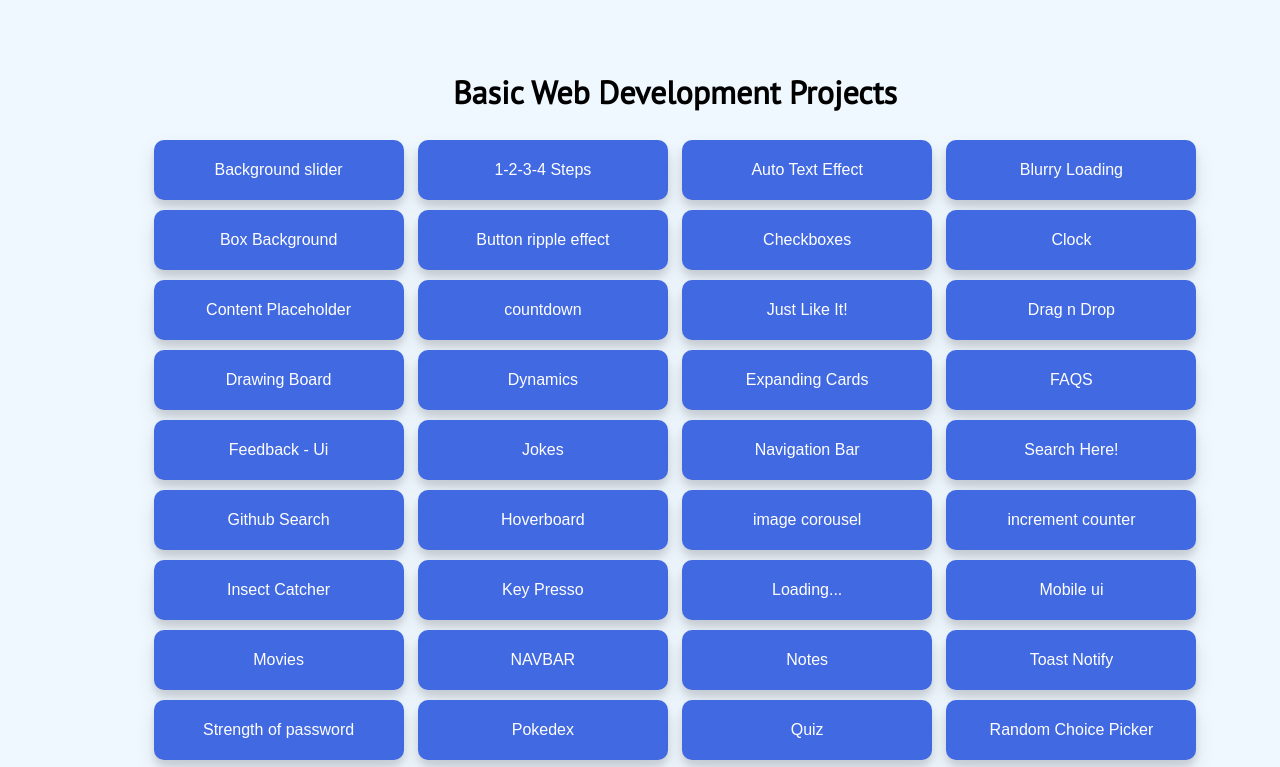
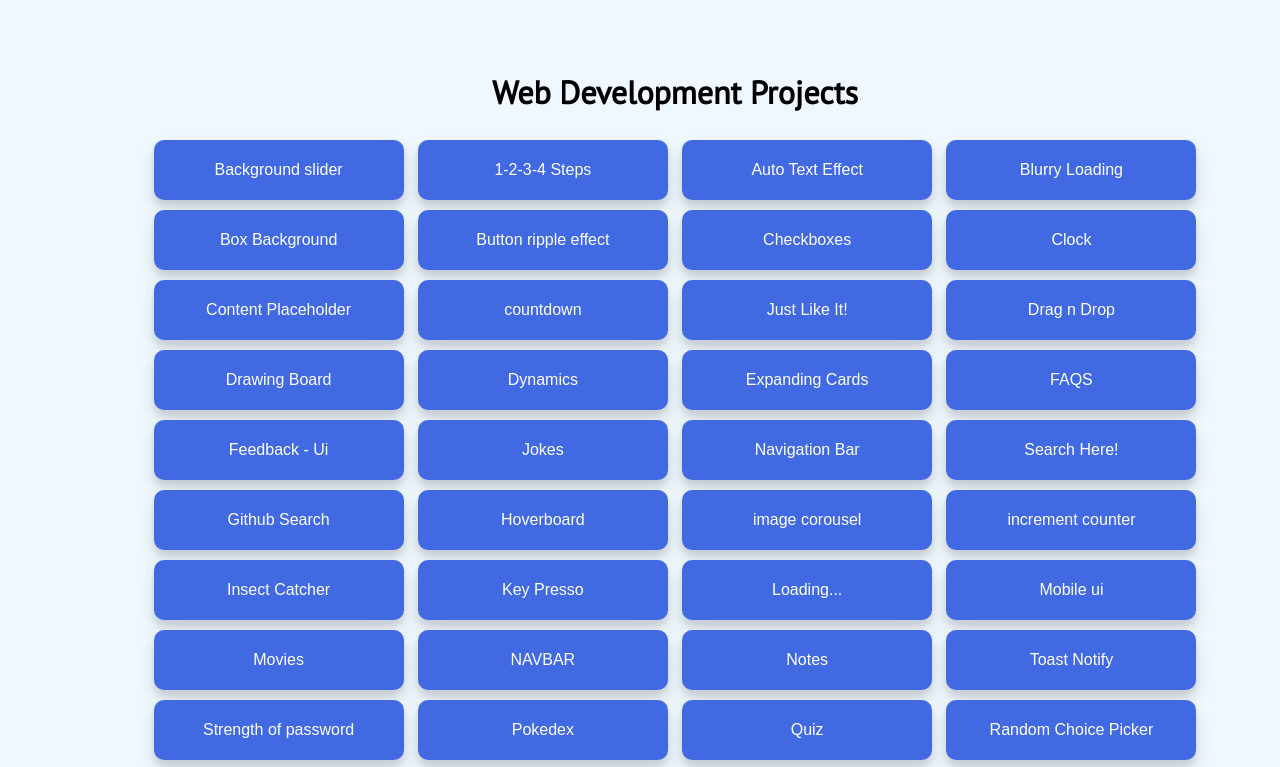
Before and after one commit to Sarvesh-Bhalerao/Web-Development-HCJ, a plain HTML site: page index.html in a window 1280 px wide. Shown: the top 767 px of the page. Drawn offline with Linux system fonts and the light colour scheme.

Commit message:
Update index.html

```diff
--- a/index.html
+++ b/index.html
@@ -9,7 +9,7 @@
   </head>
   <body>
     <div class="container">
-      <h1>Basic Web Development Projects</h1>
+      <h1>Web Development Projects</h1>
       <a href="./background slider/index.html"
         ><button>Background slider</button></a
       >
```
